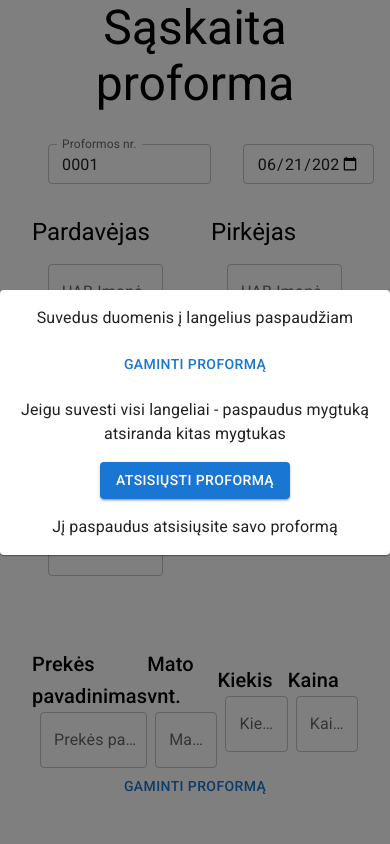
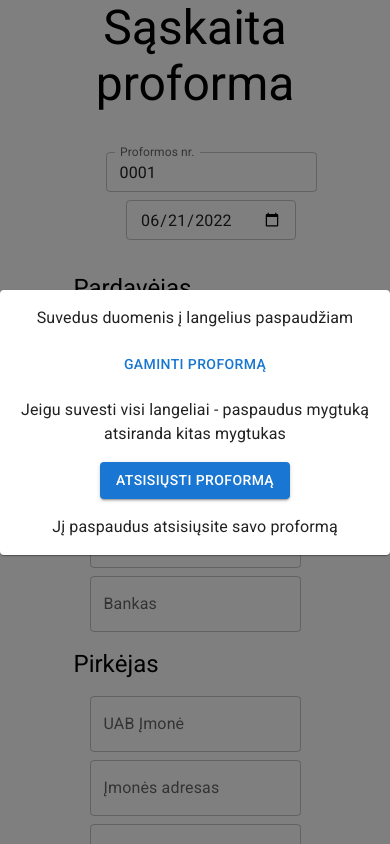
Before and after one commit to Mancefas/PDF-proforma, a React (Create React App) app: page / in a window 390 px wide. Shown: the top 844 px of the page. Built offline with nearby package versions, Linux system fonts and the light colour scheme.

Commit message:
responsive design

```diff
--- a/src/Components/GoodsSold.tsx
+++ b/src/Components/GoodsSold.tsx
@@ -1,4 +1,4 @@
-import { Typography, Box, TextField, Container } from "@mui/material";
+import { Typography, Box, TextField, Grid } from "@mui/material";
 import { useRef, useEffect } from "react";
 
 const dataFields = [
@@ -54,15 +54,9 @@ const GoodsSold = ({ setGoods = () => {}, trigger }: GoodsSoldProps) => {
   }, [trigger]);
 
   return (
-    <Container
-      sx={{
-        display: "flex",
-        marginTop: "2rem",
-        justifyContent: "center",
-        alignItems: "center",
-      }}
-    >
-      <Container
+    <Grid
+      container
+      columns={{ sm: 6 }}
       style={{
         display: "flex",
         marginTop: "2rem",
@@ -71,7 +65,7 @@ const GoodsSold = ({ setGoods = () => {}, trigger }: GoodsSoldProps) => {
       }}
     >
       {dataFields.map((element) => (
-          <Box key={element.id}>
+        <Grid item key={element.id}>
           <Typography variant="h6">{element.text}</Typography>
           <TextField
             sx={{ marginLeft: "0.5rem" }}
@@ -91,10 +85,9 @@ const GoodsSold = ({ setGoods = () => {}, trigger }: GoodsSoldProps) => {
             }
             type={element.type}
           ></TextField>
-          </Box>
+        </Grid>
       ))}
-      </Container>
-    </Container>
+    </Grid>
   );
 };
 
--- a/src/Components/NumberAndDate.tsx
+++ b/src/Components/NumberAndDate.tsx
@@ -1,5 +1,5 @@
 import { useRef, useEffect } from "react";
-import { Container, TextField } from "@mui/material";
+import { Grid, TextField } from "@mui/material";
 
 type NumberAndDateProps = {
   trigger: boolean;
@@ -42,14 +42,17 @@ const NumberAndDate = ({ trigger, setNumberAndDate }: NumberAndDateProps) => {
   }, [trigger]);
 
   return (
-    <Container
+    <Grid
+      container
+      columns={{ sm: 12 }}
+      rowSpacing={1}
+      justifyContent="center"
+      alignItems="center"
       sx={{
-        display: "flex",
-        justifyContent: "center",
-        alignItems: "center",
         marginY: "2rem",
       }}
     >
+      <Grid item>
         <TextField
           variant="outlined"
           size="small"
@@ -59,6 +62,8 @@ const NumberAndDate = ({ trigger, setNumberAndDate }: NumberAndDateProps) => {
           inputRef={proformaNumber}
           defaultValue="0001"
         />
+      </Grid>
+      <Grid item>
         <TextField
           variant="outlined"
           size="small"
@@ -67,7 +72,8 @@ const NumberAndDate = ({ trigger, setNumberAndDate }: NumberAndDateProps) => {
           inputRef={proformaDate}
           defaultValue={materialDateInput}
         />
-    </Container>
+      </Grid>
+    </Grid>
   );
 };
 
--- a/src/Components/ProformaInvoice.tsx
+++ b/src/Components/ProformaInvoice.tsx
@@ -1,5 +1,5 @@
 import { useState } from "react";
-import { Container, Button, Box, Typography } from "@mui/material";
+import { Container, Button, Box, Typography, Grid } from "@mui/material";
 import Buyer from "./Buyer";
 import GoodsSold from "./GoodsSold";
 import Seller from "./Seller";
@@ -53,15 +53,30 @@ const ProformaInvoice = () => {
       <Typography variant="h3" align="center">
         Sąskaita proforma
       </Typography>
+
       <NumberAndDate
         setNumberAndDate={setNumberAndDate}
         trigger={getDataFromComponents}
       />
-      <Container sx={{ display: "flex", flexDirection: "row" }}>
-        <Seller setSeller={setSeller} trigger={getDataFromComponents} />
-        <Buyer setBuyer={setBuyer} trigger={getDataFromComponents} />
-      </Container>
+
+      <Grid
+        container
+        direction="row"
+        justifyContent="space-evenly"
+        alignItems="flex-start"
+        columns={{ sm: 12 }}
+        rowSpacing={1}
+      >
+        <Grid item>
+          <Seller setSeller={setSeller} trigger={getDataFromComponents} />
+        </Grid>
+        <Grid item>
+          <Buyer setBuyer={setBuyer} trigger={getDataFromComponents} />
+        </Grid>
+      </Grid>
+
       <GoodsSold setGoods={setGoods} trigger={getDataFromComponents} />
+
       <Box
         sx={{
           display: "flex",
```
Lines whose indentation alone changed are shown as unchanged.
